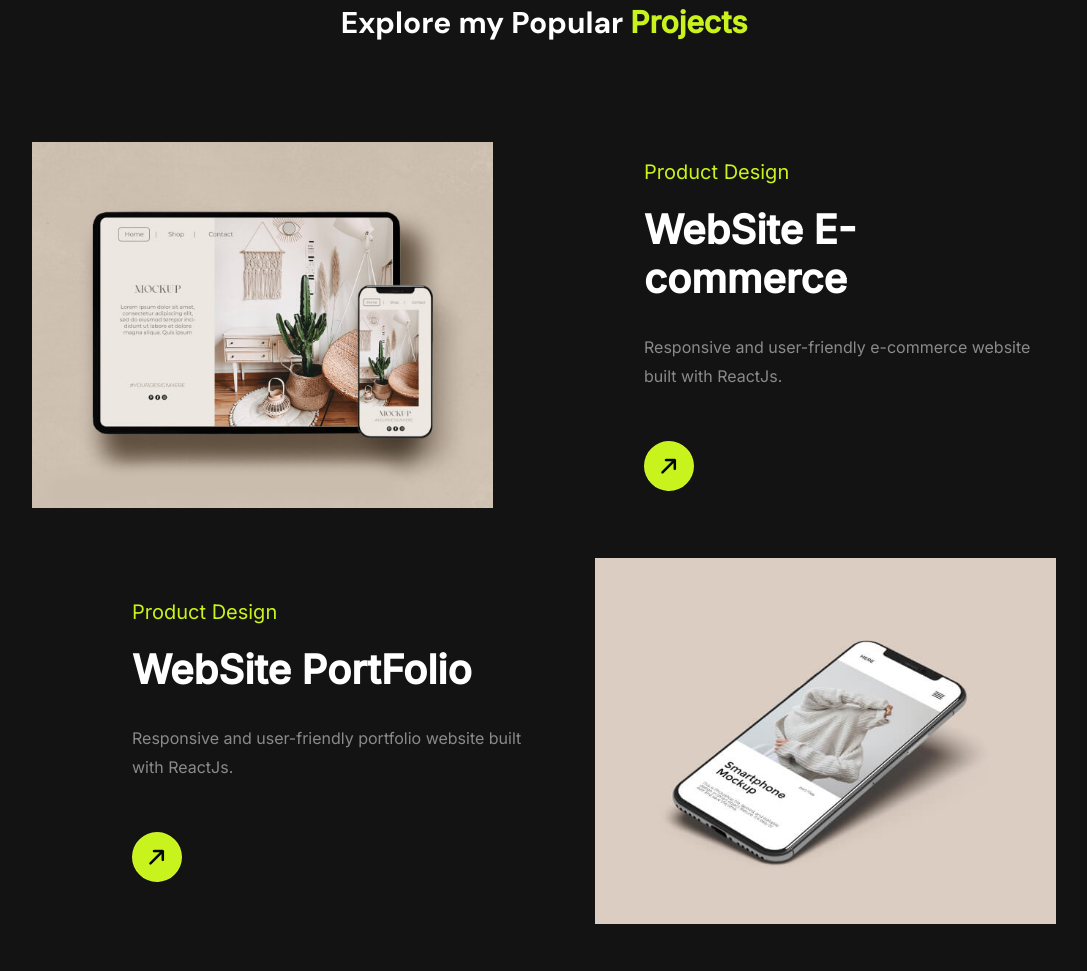
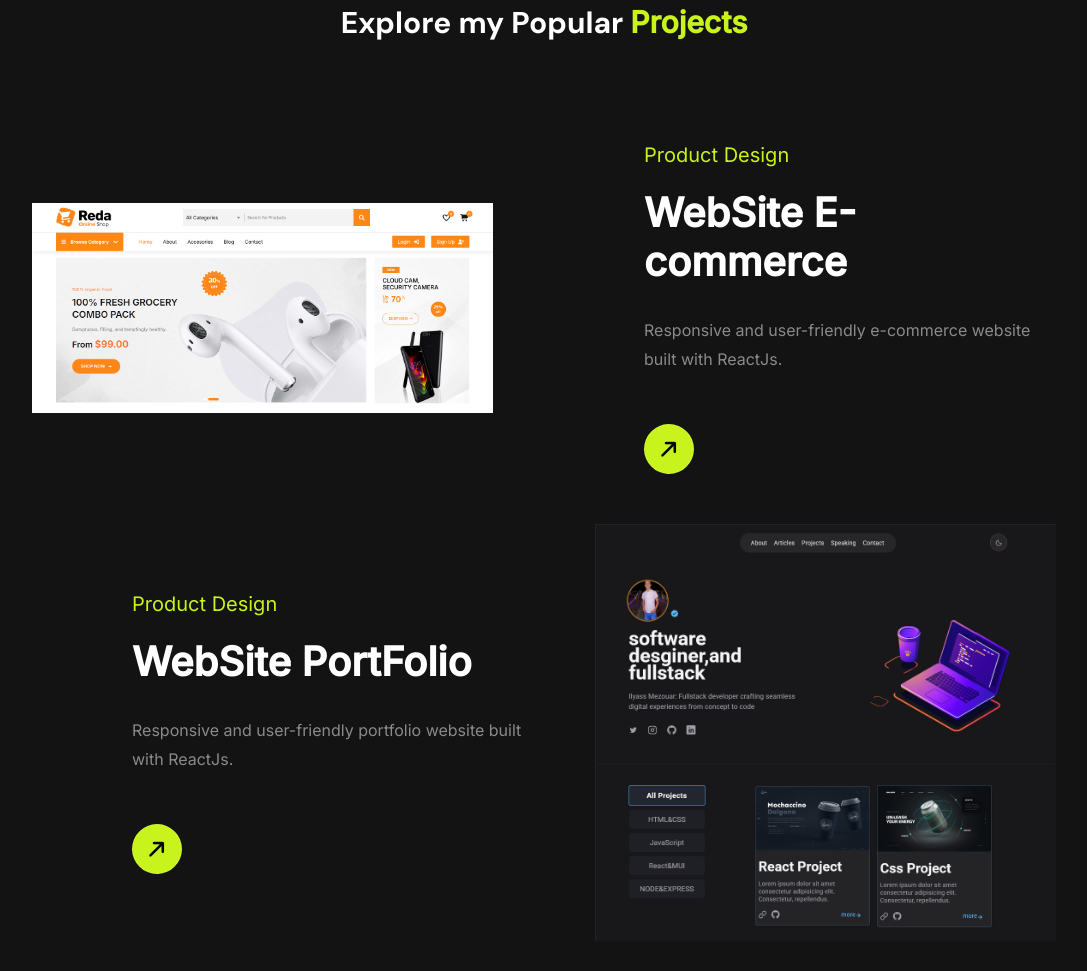
Before and after one commit to ilyassMez/My-PortFolio, a plain HTML site: page index.html in a window 1280 px wide. Shown: the part 2278-3249 px from the top of the page, without its empty margins (96-1183 px from the left). Drawn offline with Linux system fonts and the light colour scheme.

Commit message:
Add files via upload

```diff
--- a/index.html
+++ b/index.html
@@ -147,11 +147,14 @@
           <h2>Explore my Popular <span>Projects</span></h2>
         </div>
         <div class="project_box">
-          <img src="img/project1.jpg" alt="" />
+          <img
+            src="img/Screenshot 2026-02-11 at 15-02-02 Ilyass Ec.png"
+            alt=""
+          />
           <div class="text">
             <h4><span>Product Design</span></h4>
             <h3>
-              <a href="http://localhost:5173/about" target="_blank"
+              <a href="https://ilyassmez.github.io/E-commerce/" target="_blank"
                 >WebSite E-commerce</a
               >
             </h3>
@@ -160,7 +163,7 @@
               ReactJs.
             </p>
             <a
-              href="https://react-portfolio-9d8a3.web.app/"
+              href="https://ilyassmez.github.io/E-commerce/"
               target="_blank"
               class="link"
               ><i class="fa-solid fa-arrow-up"></i
@@ -168,7 +171,10 @@
           </div>
         </div>
         <div class="project_box project_box2">
-          <img src="img/project2.jpg" alt="" />
+          <img
+            src="img/Screenshot 2026-02-11 at 15-10-14 Div Ilyass.png"
+            alt=""
+          />
           <div class="text">
             <h4><span>Product Design</span></h4>
             <h3>
```
Also changed, not shown: img/Screenshot 2026-02-11 at 15-02-02 Ilyass Ec.png (added), img/Screenshot 2026-02-11 at 15-10-14 Div Ilyass.png (added).
